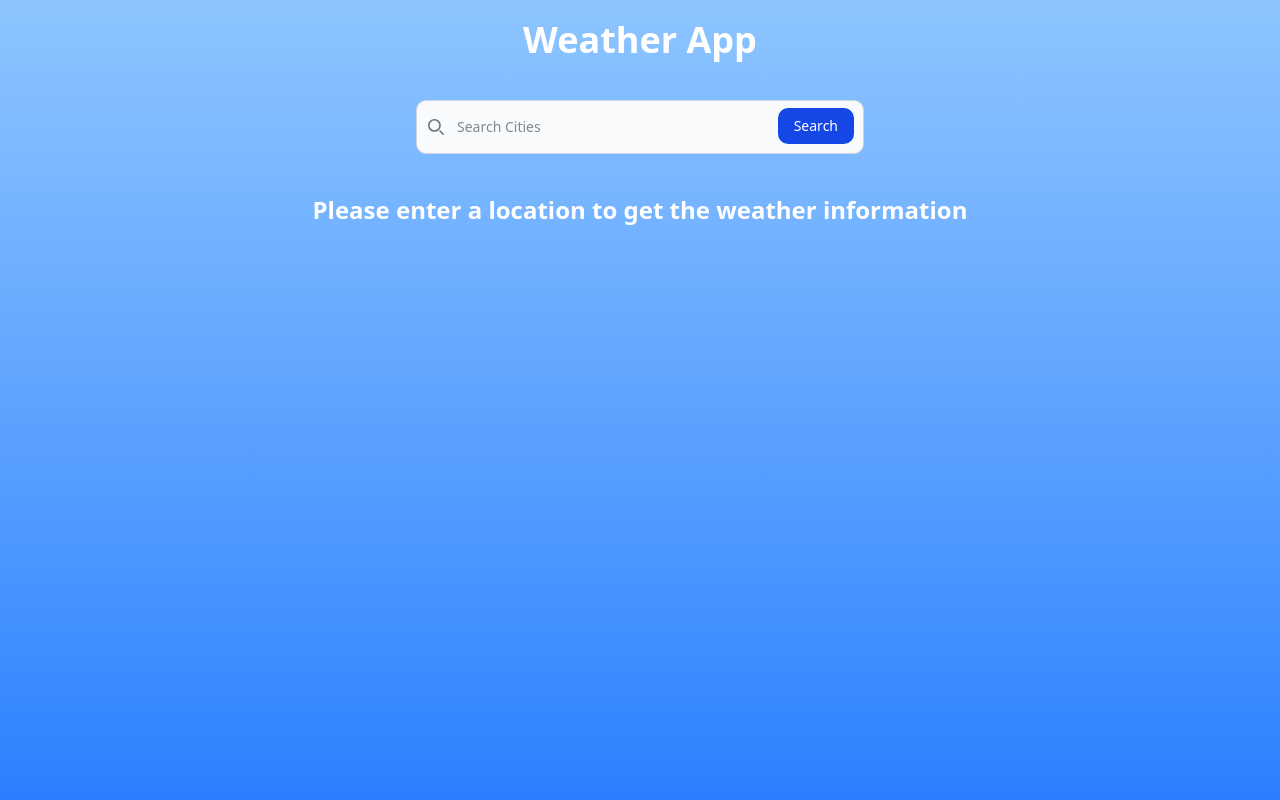
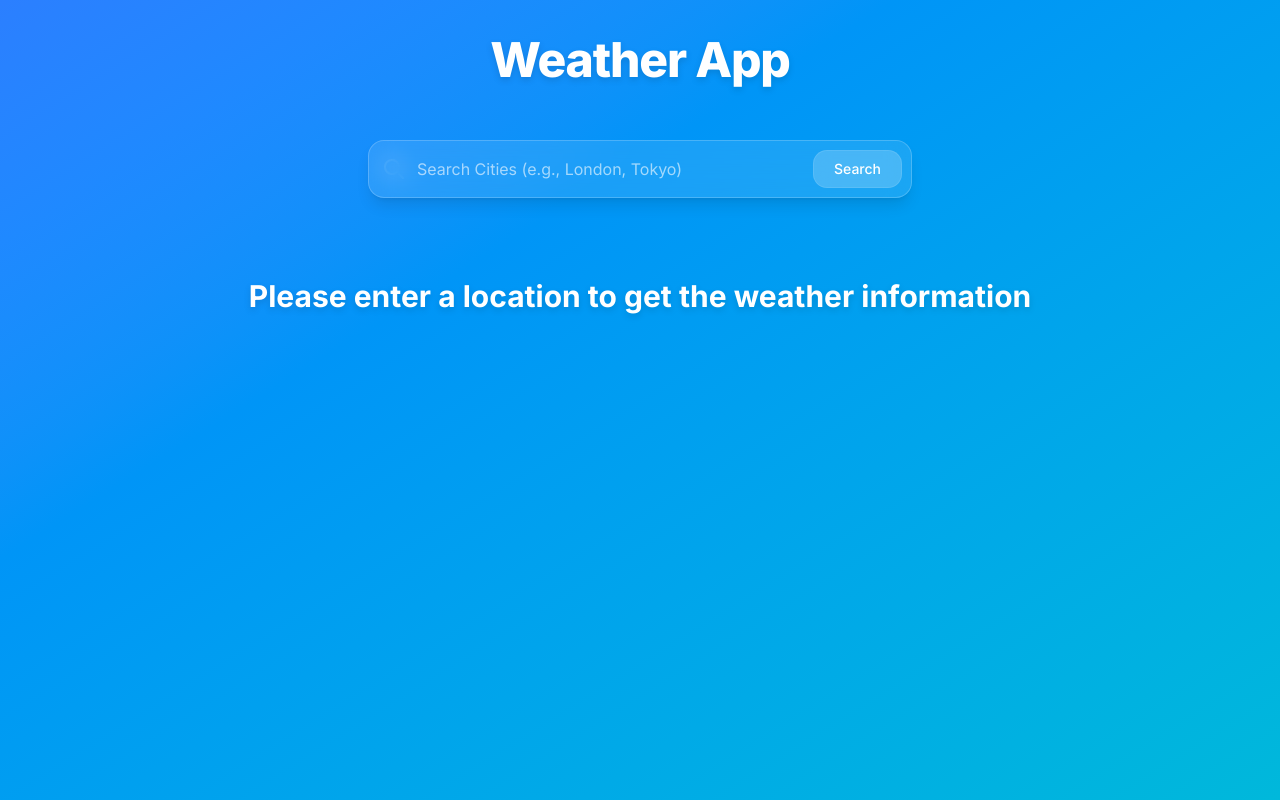
Before and after one commit to OBTITAN/React-Weather-App, a React (Vite) app: page / in a window 1280 px wide. Built offline with nearby package versions, Linux system fonts and the light colour scheme; no server answers.

Commit message:
Overhalled UI design as a way to test Antigravity

```diff
--- a/index.html
+++ b/index.html
@@ -4,6 +4,9 @@
     <meta charset="UTF-8" />
     <link rel="icon" type="image/svg+xml" href="/Sunny.svg" />
     <meta name="viewport" content="width=device-width, initial-scale=1.0" />
+    <link rel="preconnect" href="https://fonts.googleapis.com">
+    <link rel="preconnect" href="https://fonts.gstatic.com" crossorigin>
+    <link href="https://fonts.googleapis.com/css2?family=Inter:wght@300;400;500;600;700;800&display=swap" rel="stylesheet">
     <title>Weather App</title>
   </head>
   <body>
--- a/package.json
+++ b/package.json
@@ -10,9 +10,11 @@
     "preview": "vite preview"
   },
   "dependencies": {
+    "@gsap/react": "^2.1.2",
     "@tailwindcss/vite": "^4.1.12",
     "class-variance-authority": "^0.7.1",
     "clsx": "^2.1.1",
+    "gsap": "^3.14.2",
     "lucide-react": "^0.544.0",
     "react": "^19.1.1",
     "react-dom": "^19.1.1",
--- a/src/App.jsx
+++ b/src/App.jsx
@@ -1,4 +1,4 @@
-import { useState, useEffect } from 'react'
+import { useState, useEffect, useRef } from 'react'
 import './App.css'
 import WeatherDetails from './components/WeatherDetails'
 import Search from './components/Search';
@@ -6,10 +6,13 @@ import Spinner from './components/Spinner';
 import DailyWeather from './components/DailyWeather';
 import WeatherInDays from './components/WeatherInDays';
 
+import gsap from "gsap";
+import { useGSAP } from "@gsap/react";
+
+gsap.registerPlugin(useGSAP);
 
 const API_KEY = import.meta.env.VITE_WEATHER_API_KEY;
-const BASE_URL= `https://weather.visualcrossing.com/VisualCrossingWebServices/rest/services/timeline/`
-
+const BASE_URL = `https://weather.visualcrossing.com/VisualCrossingWebServices/rest/services/timeline/`
 
 const App = () => {
   const [weatherData, setWeatherData] = useState([]);
@@ -17,6 +20,8 @@ const App = () => {
   const [isLoading, setIsLoading] = useState(false);
   const [error, setError] = useState('');
   const [displayWeatherPerDate, setdisplayWeatherPerDate] = useState(0);
+
+  const containerRef = useRef(null);
 
   const fetchWeatherData = async (locationQuery) => {
     try {
@@ -42,11 +47,27 @@ const App = () => {
     }
   }
 
-useEffect(() =>{
-  if(location){
+  useEffect(() => {
+    if (location) {
       fetchWeatherData(location);
     }
-},[location])
+  }, [location])
+
+  useGSAP(() => {
+    if (weatherData && weatherData.currentConditions) {
+      gsap.fromTo('.stagger-animate',
+        { y: 50, opacity: 0 },
+        { y: 0, opacity: 1, duration: 0.8, stagger: 0.2, ease: "power3.out" }
+      );
+    }
+  }, { dependencies: [weatherData], scope: containerRef });
+
+  useGSAP(() => {
+    gsap.fromTo('.header-animate',
+      { y: -30, opacity: 0 },
+      { y: 0, opacity: 1, duration: 1, ease: "power3.out" }
+    );
+  }, { scope: containerRef });
 
   const getWeatherIcon = (description) => {
     if (!description) return 'Sunny.svg';
@@ -76,117 +97,135 @@ const getWeatherIcon = (description) => {
     }
   }
 
+  const getBackgroundGradient = (description) => {
+    if (!description) return 'from-blue-500 to-cyan-500';
+
+    description = description.toLowerCase();
+
+    if (description.includes('sunny') || description.includes('clear')) {
+      return 'from-sky-400 to-amber-200';
+    } else if (description.includes('rain') || description.includes('drizzle') || description.includes('shower')) {
+      return 'from-slate-700 to-slate-900';
+    } else if (description.includes('thunder') || description.includes('storm') || description.includes('lightning')) {
+      return 'from-indigo-900 to-slate-900';
+    } else if (description.includes('cloudy') || description.includes('overcast') || description.includes('cloud')) {
+      return 'from-gray-400 to-slate-600';
+    } else if (description.includes('snow') || description.includes('sleet') || description.includes('hail')) {
+      return 'from-blue-200 to-slate-400';
+    }
+    return 'from-blue-500 to-cyan-500';
+  }
 
   let currentDate = new Date().toLocaleDateString();
+  const bgClass = getBackgroundGradient(weatherData.currentConditions?.conditions);
 
-  return(
-    <div>
-          <div className='text-white text-center mb-10'>
-            <p className='font-extrabold text-4xl'>Weather App</p>
+  return (
+    <div ref={containerRef} className={`min-h-[100vh] min-w-[100vw] w-full transition-all duration-1000 bg-gradient-to-br ${bgClass} p-5 absolute top-0 left-0 overflow-y-auto overflow-x-hidden m-0`}>
+      <div className='max-w-6xl mx-auto'>
+        <div className='text-white text-center mb-10 header-animate'>
+          <p className='font-black text-5xl tracking-tight drop-shadow-md py-4'>Weather App</p>
         </div>
 
-          <div className="mb-10">
-            <Search setSearchTerm={setLocation}/>
+        <div className="mb-10 header-animate">
+          <Search setSearchTerm={setLocation} />
         </div>
-          {location == null
-          ? (<div className='text-center text-2xl font-bold text-white'>Please enter a location to get the weather information</div>)
-          :
-          (
-          <div className='max-w-screen mx-auto'>
 
+        {location == null ? (
+          <div className='text-center text-3xl font-bold text-white drop-shadow-md mt-20 header-animate px-4'>
+            Please enter a location to get the weather information
+          </div>
+        ) : (
+          <div className='w-full px-4'>
 
-          <div className='bg-gray-700 mb-5 p-10 rounded-4xl h-100  md:h-50 flex justify-center items-center  flex-wrap space-x-3'>
-              {isLoading? (<Spinner />)
-              : error? (<p className='text-red-500 font-bold'>{error}</p>)
-              :(
-                <div className='flex justify-between items-center w-full'>
-                  <div className='text-white text-left ml-1 mr-auto'>
-                  <div className='font-extrabold text-3xl'>
+            {/* Top Widget */}
+            <div className='stagger-animate bg-white/10 border border-white/20 backdrop-blur-md mb-8 p-8 md:p-12 rounded-[2rem] shadow-xl min-h-40 flex justify-center items-center flex-wrap gap-4 transition-all'>
+              {isLoading ? (<Spinner />)
+                : error ? (<p className='text-red-300 font-bold text-xl'>{error}</p>)
+                  : (
+                    <div className='flex flex-col md:flex-row justify-between items-center w-full'>
+                      <div className='text-white text-center md:text-left max-w-lg'>
+                        <div className='font-extrabold text-4xl mb-2 drop-shadow-md'>
                           {weatherData.resolvedAddress}
                         </div>
-                  <div className='font-extrabold text-xl'>
+                        <div className='font-medium text-xl text-white/80 mb-4'>
                           {weatherData.timezone}
                         </div>
-                  <p>{currentDate}</p>
-                  <p className='font-bold'>{weatherData.currentConditions?.conditions}</p>
-                  <h1>{weatherData.currentConditions?.temp} °F</h1>
+                        <div className='flex flex-wrap items-center justify-center md:justify-start gap-4 text-lg'>
+                          <span className='bg-white/20 px-4 py-1.5 rounded-full text-sm font-semibold'>{currentDate}</span>
+                          <span className='font-bold bg-white/10 px-4 py-1.5 rounded-full border border-white/10'>{weatherData.currentConditions?.conditions}</span>
+                        </div>
+                        <h1 className='text-7xl md:text-8xl mt-6 font-black drop-shadow-lg tracking-tighter'>{Math.round(weatherData.currentConditions?.temp)}°</h1>
                       </div>
 
-                <div className='mr-3 ml-auto'>
+                      <div className='mt-8 md:mt-0'>
                         <img
                           src={getWeatherIcon(weatherData.currentConditions?.conditions)}
                           alt={weatherData.currentConditions?.conditions || 'weather icon'}
-                    className='h-[100px] w-[100px]'
+                          className='h-[180px] w-[180px] md:h-[220px] md:w-[220px] drop-shadow-[0_20px_20px_rgba(0,0,0,0.3)] hover:scale-110 transition-transform duration-500'
                         />
                       </div>
-
+                    </div>
+                  )}
             </div>
 
-              )
-
-              }
-
+            {/* Middle Widgets */}
+            <div className='stagger-animate bg-white/10 border border-white/20 backdrop-blur-md p-8 mb-8 rounded-[2rem] shadow-xl flex justify-center items-center min-h-48'>
+              {isLoading ? (<Spinner />)
+                : error ? (<p className='text-red-300 font-bold text-xl'>{error}</p>)
+                  : (
+                    <div className='flex flex-wrap justify-around items-center w-full gap-6'>
+                      <WeatherDetails weatherMeasure='Wind' data={weatherData.currentConditions?.windspeed} imagePath='Wind.svg' altImageTxt='Wind' />
+                      <WeatherDetails weatherMeasure='Humidity' data={weatherData.currentConditions?.humidity} imagePath='Drizzle.svg' altImageTxt='Humidity' />
+                      <WeatherDetails weatherMeasure='Rain' data={weatherData.currentConditions?.precip} imagePath='Rain.svg' altImageTxt='Precipitation' />
+                    </div>
+                  )}
             </div>
 
-            <div className='bg-gray-700 p-20 mb-7 rounded-4xl h-160 md:h-70 flex justify-center items-center space-x-3'>
-              {isLoading? (<Spinner />)
-              : error? (<p className='text-red-500 font-bold'>{error}</p>)
-              :(
-                <div className='md:flex md:justify-around md:items-center md:space-y-0 md:w-full  '>
-                    <WeatherDetails weatherMeasure = 'Wind' data = {weatherData.currentConditions?.windspeed} imagePath = 'Wind.svg' altImageTxt = 'Wind Image'/>
+            {/* Tabs */}
+            <div className='stagger-animate flex justify-center flex-wrap mb-8 gap-4 text-white text-lg font-bold'>
+              <button
+                className={`px-8 py-3 rounded-full transition-all duration-300 border ${displayWeatherPerDate === 0 ? 'bg-white/30 border-white/50 shadow-lg scale-105' : 'bg-white/5 border-transparent hover:bg-white/20 hover:scale-105'}`}
+                onClick={() => setdisplayWeatherPerDate(0)}
+              >
+                Today
+              </button>
 
-                    <WeatherDetails weatherMeasure = 'Humidity' data = {weatherData.currentConditions?.humidity} imagePath = 'Drizzle.svg' altImageTxt = 'Humidity Image'/>
+              <button
+                className={`px-8 py-3 rounded-full transition-all duration-300 border ${displayWeatherPerDate === 1 ? 'bg-white/30 border-white/50 shadow-lg scale-105' : 'bg-white/5 border-transparent hover:bg-white/20 hover:scale-105'}`}
+                onClick={() => setdisplayWeatherPerDate(1)}
+              >
+                Tomorrow
+              </button>
 
-                    <WeatherDetails weatherMeasure = 'Rain' data = {weatherData.currentConditions?.precip} imagePath = 'Rain.svg' altImageTxt = 'Precipitation Image'/>
+              <button
+                className={`px-8 py-3 rounded-full transition-all duration-300 border ${displayWeatherPerDate === 2 ? 'bg-white/30 border-white/50 shadow-lg scale-105' : 'bg-white/5 border-transparent hover:bg-white/20 hover:scale-105'}`}
+                onClick={() => setdisplayWeatherPerDate(2)}
+              >
+                Next 6 Days
+              </button>
+            </div>
+
+            {/* Bottom Content */}
+            <div className='stagger-animate pb-10'>
+              {isLoading ? (
+                <div className='flex justify-center'><Spinner /></div>
+              ) : error ? (
+                <p className='text-red-300 text-center font-bold'>{error}</p>
+              ) : displayWeatherPerDate === 0 ? (
+                <DailyWeather weatherData={weatherData.currentConditions} />
+              ) : displayWeatherPerDate === 1 ? (
+                <DailyWeather weatherData={weatherData.days?.[1]} />
+              ) : (
+                <div className='bg-white/10 border border-white/20 backdrop-blur-md p-8 rounded-[2rem] shadow-xl w-full'>
+                  <WeatherInDays weatherData={weatherData.days} />
                 </div>
               )
               }
             </div>
 
-             <div className='flex  ml-10  flex-wrap mb-5  space-x-10 text-white text-center text-lg font-extrabold'>
-               <button className='hover:text-gray-600 dark:hover:text-blue-600' onClick={() => {
-                setdisplayWeatherPerDate(0);
-                }}
-                >
-                  Today</button>
-
-               <button className='hover:text-gray-600 dark:hover:text-blue-600' onClick={() => {
-                setdisplayWeatherPerDate(1);
-                 }}
-                 >
-                  Tomorrow</button>
-
-               <button className='hover:text-gray-600 dark:hover:text-blue-600 ' onClick={() => {
-                setdisplayWeatherPerDate(2);
-                }}
-                >
-                  Next 6 Days</button>
           </div>
-
-           {isLoading ? (
-                <Spinner />
-              ) : error ? (
-                <p className='text-red-500 font-bold'>{error}</p>
-              ) : displayWeatherPerDate === 0 ? (
-                <DailyWeather weatherData={weatherData.currentConditions} />
-              ) : displayWeatherPerDate === 1 ?
-              (
-                <DailyWeather weatherData={weatherData.days?.[1]} />
-              )
-              : (
-                <div className='bg-gray-700 p-10 rounded-4xl h-100 flex justify-center items-center space-x-3'>
-                  <WeatherInDays weatherData={weatherData.days}/>
+        )}
       </div>
-              )
-            }
-
-
-
-
-          </div>
-
-       )}
-
     </div>
   )
 }
--- a/src/components/DailyWeather.jsx
+++ b/src/components/DailyWeather.jsx
@@ -1,9 +1,9 @@
 import React from 'react'
 import WeatherCard from './WeatherCard'
 
-const DailyWeather = ({weatherData}) => {
+const DailyWeather = ({ weatherData }) => {
   return (
-    <div className='flex justify-around flex-wrap'>
+    <div className='flex justify-center gap-6 flex-wrap w-full'>
       <WeatherCard
         weatherIcon='Cloudy.svg'
         iconAltText='sun and cloud icon'
--- a/src/components/Search.jsx
+++ b/src/components/Search.jsx
@@ -1,15 +1,13 @@
-import React from 'react'
-import { useState } from 'react';
+import React, { useState } from 'react';
 
-const Search = ({setSearchTerm}) => {
-  const[inputValue, setInputValue] = useState('')
+const Search = ({ setSearchTerm }) => {
+  const [inputValue, setInputValue] = useState('')
 
   const handleSubmit = (e) => {
     e.preventDefault();
-
-    try{
-    setSearchTerm(inputValue);
-    } catch (error){
+    try {
+      setSearchTerm(inputValue);
+    } catch (error) {
       console.error(error);
     } finally {
       setInputValue('');
@@ -17,18 +15,31 @@ const Search = ({setSearchTerm}) => {
   }
 
   return (
-    <form className="max-w-md max-w-md mx-auto">
-    <label for="default-search" className="mb-2 text-sm font-medium text-gray-900 sr-only dark:text-white">Search</label>
-    <div className="relative">
-        <div className="absolute inset-y-0 start-0 flex items-center ps-3 pointer-events-none">
-            <svg className="w-4 h-4 text-gray-500 dark:text-gray-400" aria-hidden="true" xmlns="http://www.w3.org/2000/svg" fill="none" viewBox="0 0 20 20">
-                <path stroke="currentColor" stroke-linecap="round" stroke-linejoin="round" stroke-width="2" d="m19 19-4-4m0-7A7 7 0 1 1 1 8a7 7 0 0 1 14 0Z"/>
-            </svg>
+    <form className="max-w-xl mx-auto px-4" onSubmit={handleSubmit}>
+      <label htmlFor="default-search" className="mb-2 text-sm font-medium text-gray-900 sr-only">Search</label>
+      <div className="relative group">
+        <div className="absolute inset-y-0 start-0 flex items-center ps-4 pointer-events-none">
+          <svg className="w-5 h-5 text-white/70 group-focus-within:text-white transition-colors" aria-hidden="true" xmlns="http://www.w3.org/2000/svg" fill="none" viewBox="0 0 20 20">
+            <path stroke="currentColor" strokeLinecap="round" strokeLinejoin="round" strokeWidth="2" d="m19 19-4-4m0-7A7 7 0 1 1 1 8a7 7 0 0 1 14 0Z" />
+          </svg>
         </div>
-        <input type="search" id="default-search" className="block w-full p-4 ps-10 text-sm text-gray-900 border border-gray-300 rounded-lg bg-gray-50 focus:ring-blue-500 focus:border-blue-500 dark:bg-gray-700 dark:border-gray-600 dark:placeholder-gray-400 dark:text-white dark:focus:ring-blue-500 dark:focus:border-blue-500" placeholder="Search Cities" value={inputValue} onChange={(e)=> {setInputValue(e.target.value)}} required />
-        <button type="submit" className="text-white absolute end-2.5 bottom-2.5 bg-blue-700 hover:bg-blue-800 focus:ring-4 focus:outline-none focus:ring-blue-300 font-medium rounded-lg text-sm px-4 py-2 dark:bg-blue-600 dark:hover:bg-blue-700 dark:focus:ring-blue-800" onClick={handleSubmit}>Search</button>
-    </div>
-</form>
+        <input
+          type="search"
+          id="default-search"
+          className="block w-full p-4 ps-12 text-md text-white border border-white/20 rounded-2xl bg-white/10 backdrop-blur-md focus:ring-2 focus:ring-white/50 focus:border-transparent outline-none placeholder-white/60 shadow-lg transition-all duration-300"
+          placeholder="Search Cities (e.g., London, Tokyo)"
+          value={inputValue}
+          onChange={(e) => { setInputValue(e.target.value) }}
+          required
+        />
+        <button
+          type="submit"
+          className="text-white absolute end-2.5 bottom-2.5 bg-white/20 hover:bg-white/30 backdrop-blur-sm focus:ring-4 focus:outline-none focus:ring-white/20 font-medium rounded-xl text-sm px-5 py-2 transition-all duration-300 border border-white/10"
+        >
+          Search
+        </button>
+      </div>
+    </form>
   )
 }
 
--- a/src/index.css
+++ b/src/index.css
@@ -4,17 +4,15 @@
 @custom-variant dark (&:is(.dark *));
 
 @layer base {
-  body {
-    @apply bg-gray-100;
-  }
 
   h1 {
     @apply text-4xl font-bold font-sans;
   }
 
   body {
-  @apply min-h-screen bg-gradient-to-b from-blue-300 to-blue-500 p-5 dark:from-gray-800 dark:to-gray-900
-}
+    @apply min-h-screen text-white;
+    font-family: 'Inter', sans-serif;
+  }
 }
 
 @theme inline {
@@ -226,6 +224,7 @@
   * {
     @apply border-border outline-ring/50;
   }
+
   body {
     @apply bg-background text-foreground;
   }
```
Also changed, not shown: src/components/WeatherCard.jsx (+5 -5 lines), src/components/WeatherDetails.jsx (+7 -7 lines), src/components/WeatherInDays.jsx (+45 -26 lines), 1 other file (tests, documents, lock files or other folders). Lines whose indentation alone changed are shown as unchanged.
